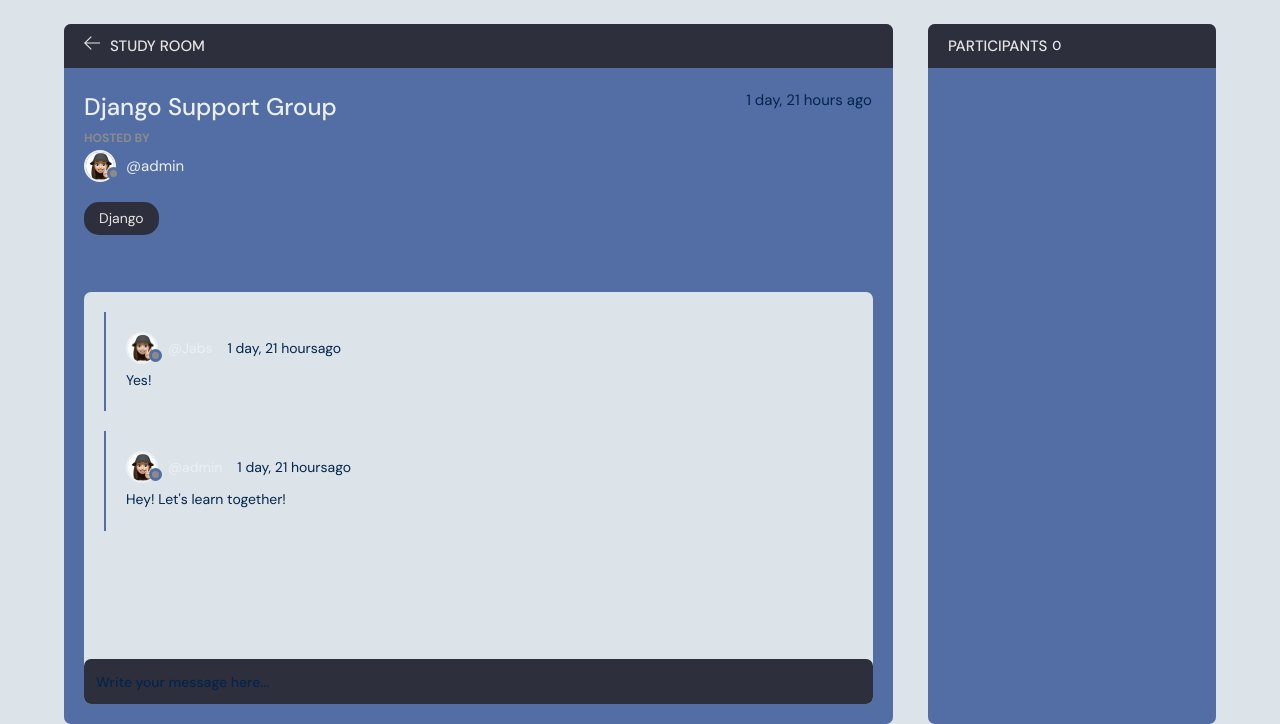
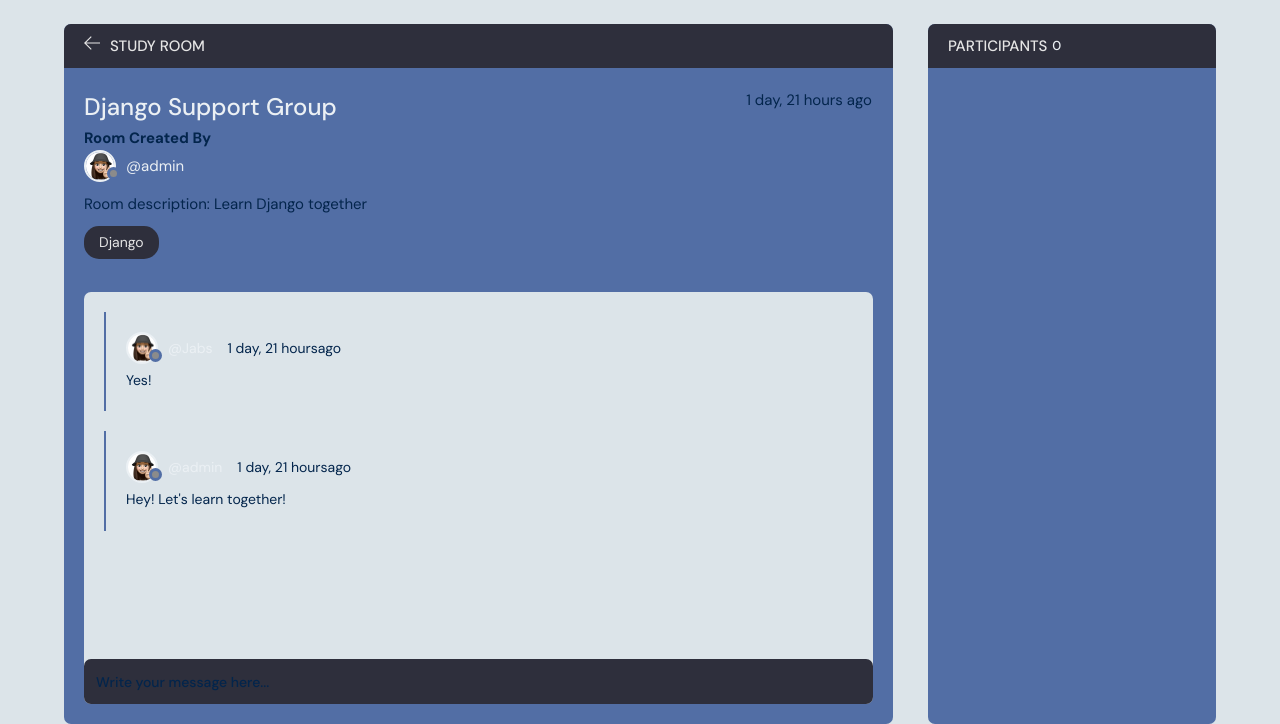
Before and after one commit to jabs142/chatter, a Django app: page /room/1 in a window 1280 px wide. Shown: the part 76-800 px from the top of the page. Run offline with Django 4.2, Linux system fonts and the light colour scheme; data comes from the database, SQL or seed files in the repository; both versions use the stored data as it was after the commit.

Commit message:
Changed room details

```diff
--- a/base/templates/base/room.html
+++ b/base/templates/base/room.html
@@ -58,20 +58,19 @@
             <span>{{room.created | timesince}} ago</span>
           </div>
           <div class="room__hosted">
-            <p>Hosted By</p>
+            <h3>Room Created By</h3>
             <a href="{% url 'user-profile' room.host.id %}" class="room__author">
               <div class="avatar avatar--small">
-                <img src="static/images/avatar1.png"/>
+                <img src="static/images/avatar1.png" />
               </div>
               <span>@{{room.host.username}}</span>
             </a>
           </div>
-          <!-- <div class="room__details">
-            Lorem ipsum dolor sit, amet consectetur adipisicing elit. Quasi, tenetur laudantium? Dicta repellendus
-            rerum consectetur, voluptatem repudiandae eum ea porro cupiditate provident nulla, deserunt, ab ipsum
-            corporis laboriosam deleniti molestias?
-          </div> -->
+          <div class="room__details"> Room description: {{room.description}}
+
+          </div>
           <span class="room__topics">{{room.topic}}</span>
+
         </div>
         <div class="room__conversation">
           <div class="threads scroll">
```
Also changed, not shown: db.sqlite3.
